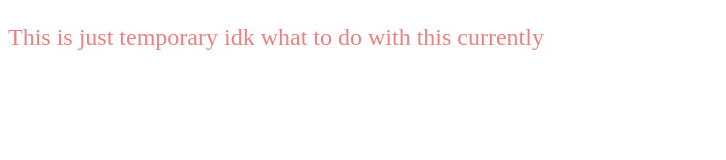
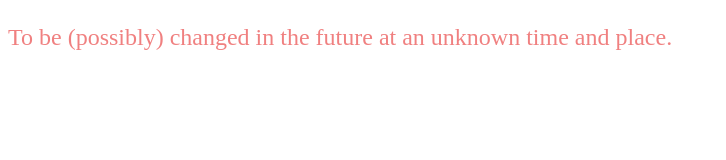
Before and after one commit to DaniellaRoz/DaniellaRoz.github.io, a plain HTML site: page index.html in a window 1280 px wide. Shown: the whole page, without its empty margins (0-726 px from the left). Drawn offline with Linux system fonts and the light colour scheme.

Commit message:
change the temporary message slightly

```diff
--- a/index.html
+++ b/index.html
@@ -7,6 +7,6 @@
         <link rel="stylesheet" href="css/index.css">
     </head>
     <body>
-        <p>This is just temporary idk what to do with this currently</p>
+        <p>To be (possibly) changed in the future at an unknown time and place.</p>
     </body>
 </html>
```
